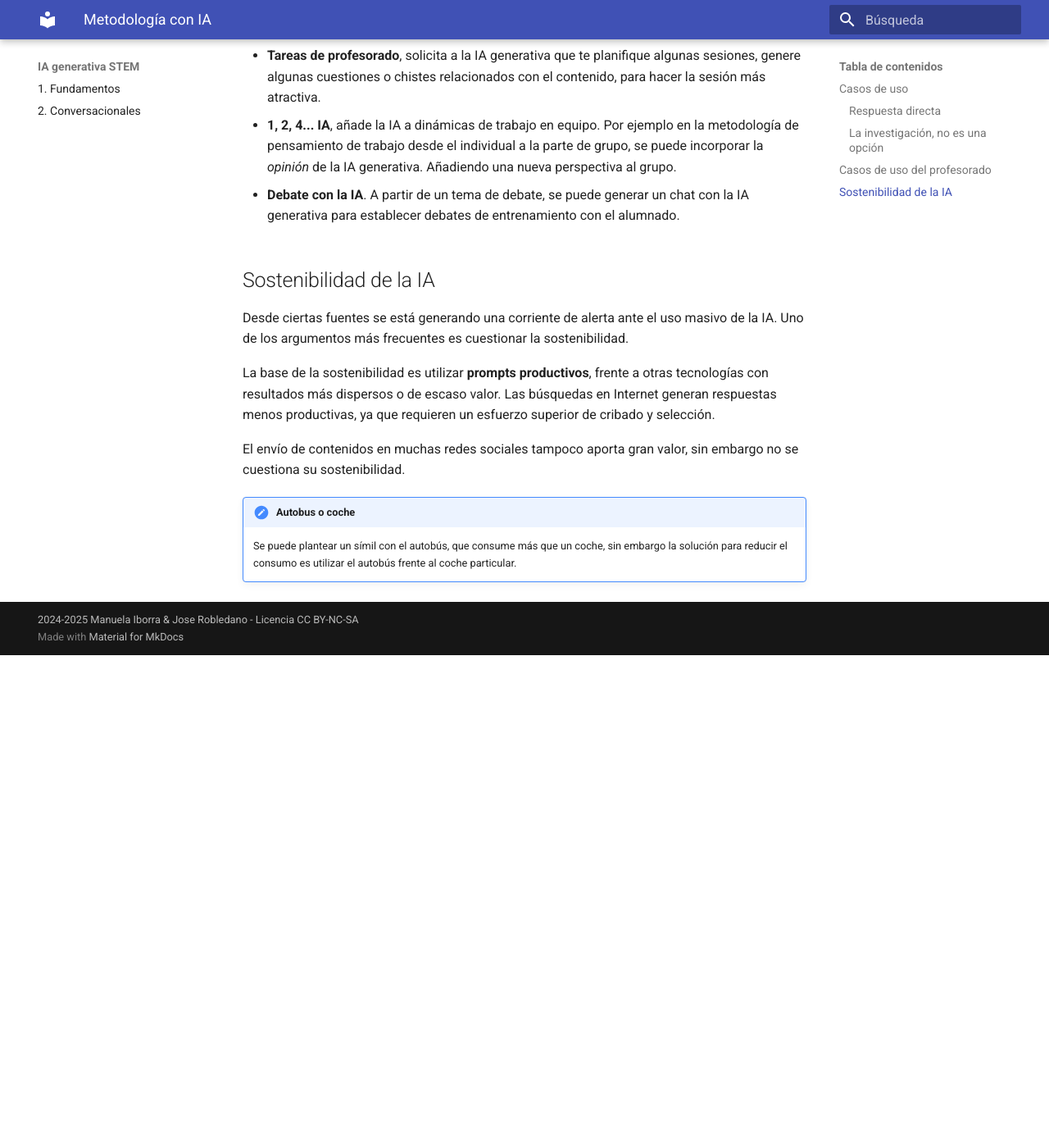
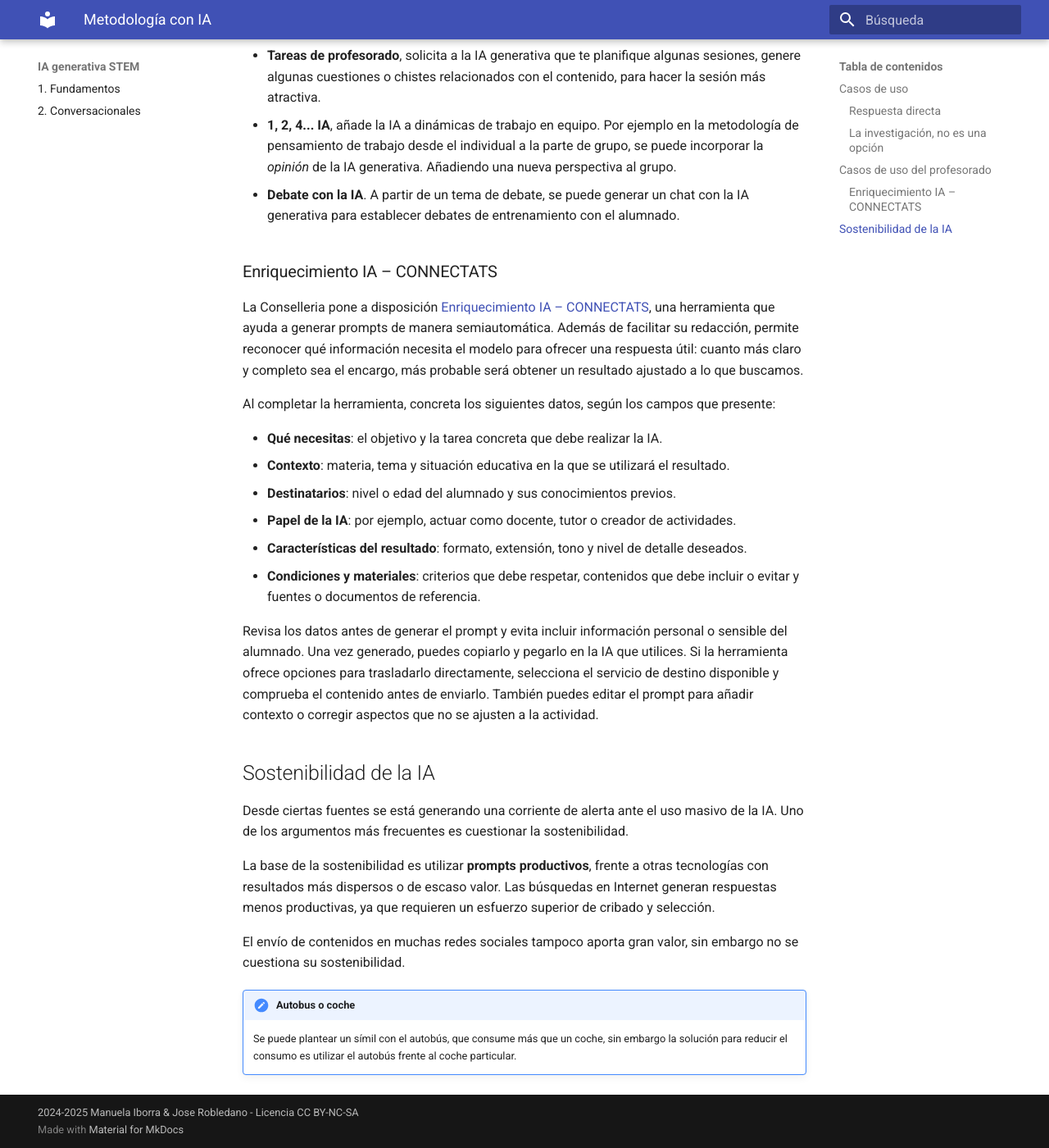
Before and after one commit to Formacion-RM/IAgenerativaSTEM, an MkDocs documentation site: the page built from docs/metodo.md, in a window 1280 px wide and 1400 px high, scrolled down 3520 px. Shown: the whole window at 82% size. Built offline with MkDocs 1.6.1 and Material for MkDocs 9.7.7, drawn with Linux system fonts in a browser that asks for light colours; before the commit the page ends 4319 px from its top, so only the background shows below that.

Commit message:
Añado conectats

```diff
--- a/docs/metodo.md
+++ b/docs/metodo.md
@@ -117,6 +117,21 @@ La evaluación tiene que ser cada vez más diversificada: estrategias evaluativa
 
 - **Debate con la IA**. A partir de un tema de debate, se puede generar un chat con la IA generativa para establecer debates de entrenamiento con el alumnado.
 
+### Enriquecimiento IA – CONNECTATS
+
+La Conselleria pone a disposición [Enriquecimiento IA – CONNECTATS](https://portal.edu.gva.es/connectats/es/enriquiment-ia-es/), una herramienta que ayuda a generar prompts de manera semiautomática. Además de facilitar su redacción, permite reconocer qué información necesita el modelo para ofrecer una respuesta útil: cuanto más claro y completo sea el encargo, más probable será obtener un resultado ajustado a lo que buscamos.
+
+Al completar la herramienta, concreta los siguientes datos, según los campos que presente:
+
+- **Qué necesitas**: el objetivo y la tarea concreta que debe realizar la IA.
+- **Contexto**: materia, tema y situación educativa en la que se utilizará el resultado.
+- **Destinatarios**: nivel o edad del alumnado y sus conocimientos previos.
+- **Papel de la IA**: por ejemplo, actuar como docente, tutor o creador de actividades.
+- **Características del resultado**: formato, extensión, tono y nivel de detalle deseados.
+- **Condiciones y materiales**: criterios que debe respetar, contenidos que debe incluir o evitar y fuentes o documentos de referencia.
+
+Revisa los datos antes de generar el prompt y evita incluir información personal o sensible del alumnado. Una vez generado, puedes copiarlo y pegarlo en la IA que utilices. Si la herramienta ofrece opciones para trasladarlo directamente, selecciona el servicio de destino disponible y comprueba el contenido antes de enviarlo. También puedes editar el prompt para añadir contexto o corregir aspectos que no se ajusten a la actividad.
+
 
 ## Sostenibilidad de la IA
 
```
Also changed, not shown: other parts of docs/metodo.md (+1 -1 lines).
